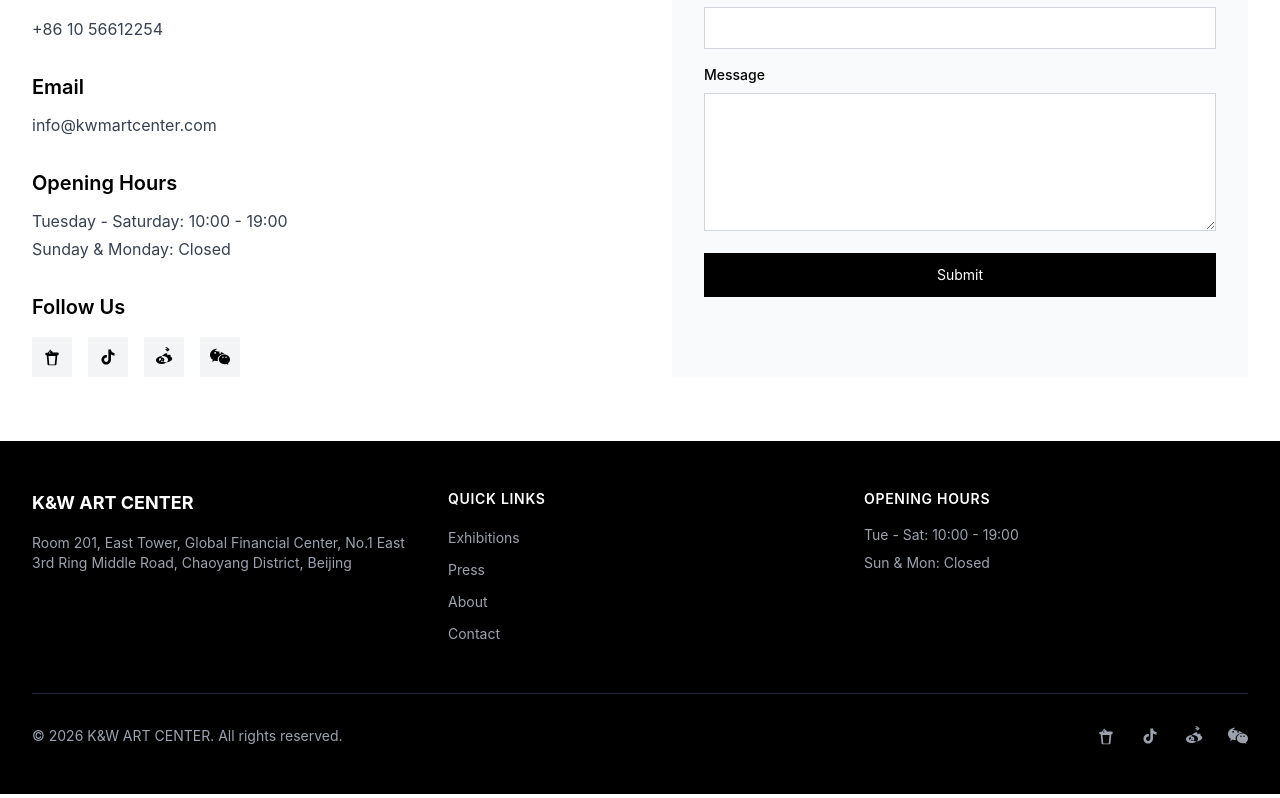
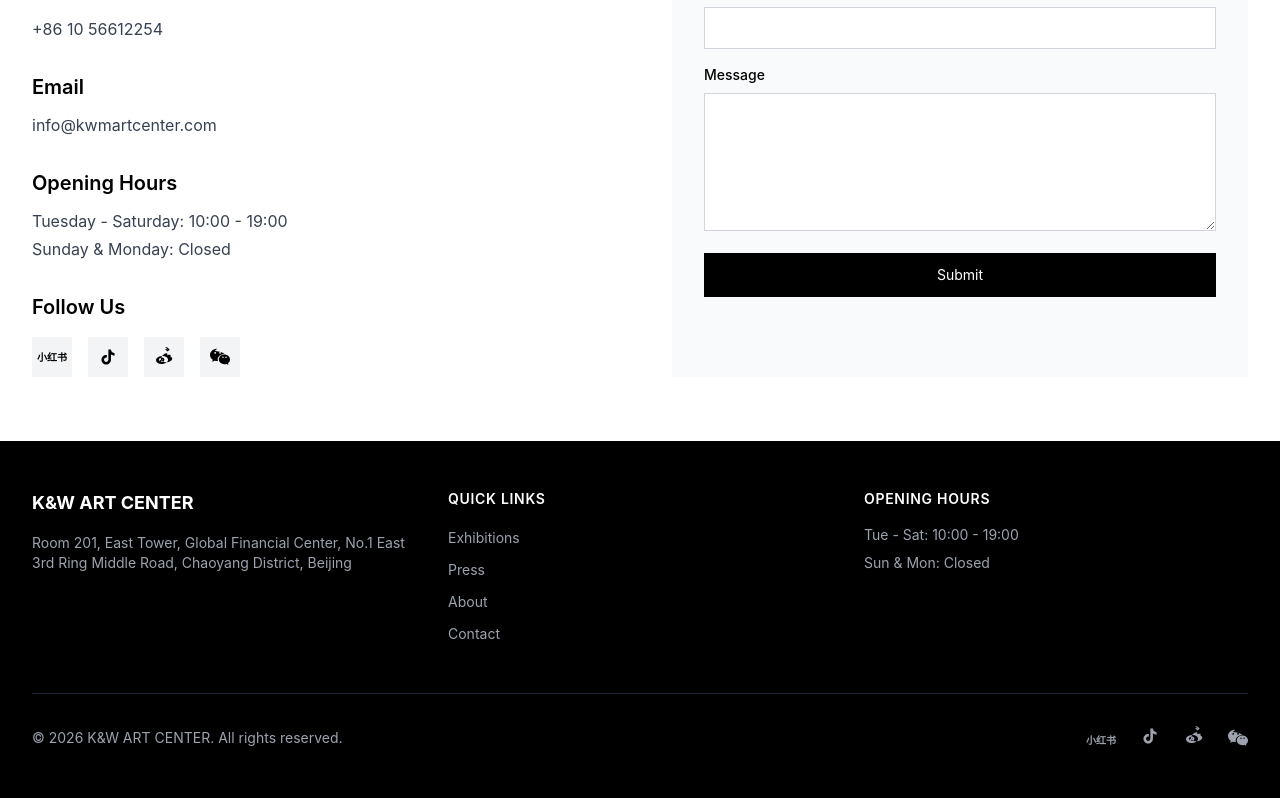
Before and after one commit to cvshizy/kwa_website, a Next.js app: page /en/contact in a window 1280 px wide. Shown: the part 415-1213 px from the top of the page. Built offline with nearby package versions, Linux system fonts and the light colour scheme.

Commit message:
red icon

```diff
--- a/app/[locale]/contact/page.tsx
+++ b/app/[locale]/contact/page.tsx
@@ -65,9 +65,7 @@ export default function ContactPage() {
                   aria-label="小红书"
                   title="小红书"
                 >
-                  <svg className="h-5 w-5" viewBox="0 0 24 24" fill="currentColor">
-                    <path d="M15.23 6.59h-2.33c-.09-.46-.27-.83-.48-1.12-.3-.43-.73-.71-1.2-.71-.14 0-.28.02-.41.07l.04-.13c.09-.29.17-.56.05-.83-.13-.29-.48-.48-.87-.48-.38 0-.7.18-.88.46-.15.24-.2.53-.13.83l.13.44c-.04 0-.08-.01-.12-.01-.59 0-1.13.31-1.44.78-.18.28-.3.62-.36.96H4.97c-.52 0-.97.41-.97.94v1.09c0 .53.45.95.97.95h.67L6.67 21.1c.06.52.51.9 1.03.9h8.6c.52 0 .97-.38 1.03-.9l1.03-11.27h.67c.52 0 .97-.42.97-.95V7.53c0-.53-.45-.94-.97-.94h-3.8zM9.88 4.42c.04-.13.12-.2.22-.2.12 0 .19.08.22.15.03.08.02.18-.04.36l-.17.56h-.42l.19-.87zm-1.13 2.17c.12-.2.36-.35.63-.35.05 0 .1 0 .15.02l.46 1.58c.05.17.04.34-.02.48-.06.14-.17.22-.31.22-.21 0-.39-.17-.44-.42l-.51-1.17c-.04-.1-.01-.25.04-.36zm6.52 14.52H8.73l-.94-10.28h8.42l-.94 10.28z" />
-                  </svg>
+                  <span className="text-xs font-bold leading-none" style={{ fontSize: '10px' }}>小红书</span>
                 </a>
                 {/* 抖音 */}
                 <a
--- a/components/layout/Footer.tsx
+++ b/components/layout/Footer.tsx
@@ -88,9 +88,7 @@ export default function Footer() {
                   aria-label="小红书"
                   title="小红书"
                 >
-                  <svg className="h-5 w-5" viewBox="0 0 24 24" fill="currentColor">
-                    <path d="M15.23 6.59h-2.33c-.09-.46-.27-.83-.48-1.12-.3-.43-.73-.71-1.2-.71-.14 0-.28.02-.41.07l.04-.13c.09-.29.17-.56.05-.83-.13-.29-.48-.48-.87-.48-.38 0-.7.18-.88.46-.15.24-.2.53-.13.83l.13.44c-.04 0-.08-.01-.12-.01-.59 0-1.13.31-1.44.78-.18.28-.3.62-.36.96H4.97c-.52 0-.97.41-.97.94v1.09c0 .53.45.95.97.95h.67L6.67 21.1c.06.52.51.9 1.03.9h8.6c.52 0 .97-.38 1.03-.9l1.03-11.27h.67c.52 0 .97-.42.97-.95V7.53c0-.53-.45-.94-.97-.94h-3.8zM9.88 4.42c.04-.13.12-.2.22-.2.12 0 .19.08.22.15.03.08.02.18-.04.36l-.17.56h-.42l.19-.87zm-1.13 2.17c.12-.2.36-.35.63-.35.05 0 .1 0 .15.02l.46 1.58c.05.17.04.34-.02.48-.06.14-.17.22-.31.22-.21 0-.39-.17-.44-.42l-.51-1.17c-.04-.1-.01-.25.04-.36zm6.52 14.52H8.73l-.94-10.28h8.42l-.94 10.28z" />
-                  </svg>
+                  <span className="text-xs font-bold leading-none" style={{ fontSize: '10px' }}>小红书</span>
                   <span className="sr-only">小红书</span>
                 </a>
                 {/* 抖音 */}
```
